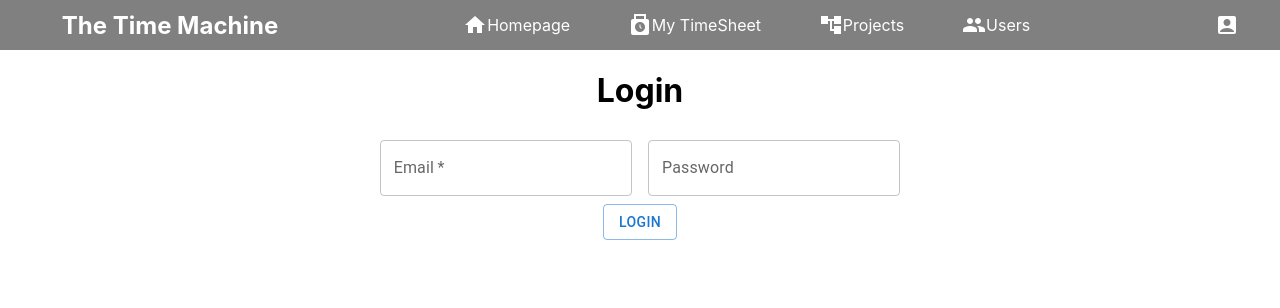
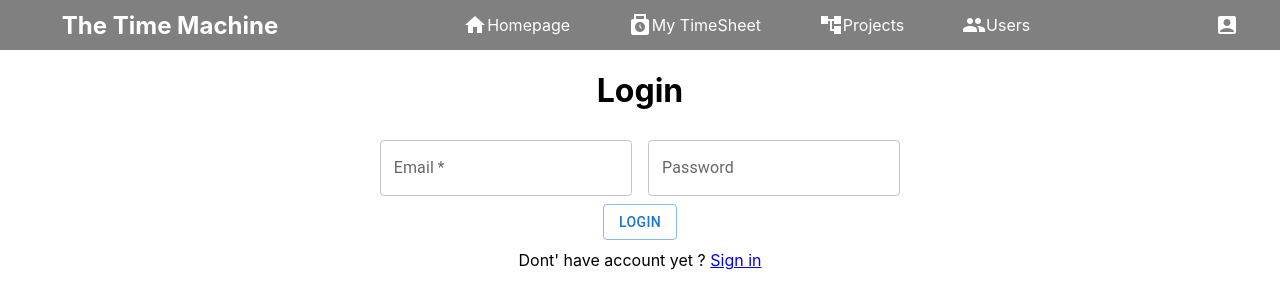
Before and after one commit to TRegourd/MERN-Time_Project, a React (Create React App) app: page /login in a window 1280 px wide. Shown: the top 308 px of the page. Built offline with nearby package versions, Linux system fonts and the light colour scheme.

Commit message:
add links to navigate from login to signin

```diff
--- a/src/pages/Login.jsx
+++ b/src/pages/Login.jsx
@@ -4,7 +4,7 @@ import TextField from "@mui/material/TextField";
 import { Button } from "@mui/material";
 import services from "../services";
 import { useState } from "react";
-import { useNavigate } from "react-router-dom";
+import { useNavigate, Link } from "react-router-dom";
 
 export default function Login({ logged, setLogged }) {
   const [body, setBody] = useState({
@@ -71,6 +71,10 @@ export default function Login({ logged, setLogged }) {
       <Button type="submit" variant="outlined">
         Login
       </Button>
+      <br />
+      <div className="signinToLoginLink" style={{ marginTop: "10px" }}>
+        Dont' have account yet ? <Link to="/signin">{"Sign in"}</Link>
+      </div>
     </Box>
   );
 }
--- a/src/pages/Signin.jsx
+++ b/src/pages/Signin.jsx
@@ -4,7 +4,7 @@ import TextField from "@mui/material/TextField";
 import { Button } from "@mui/material";
 import services from "../services";
 import { useState } from "react";
-import { useNavigate } from "react-router-dom";
+import { useNavigate, Link } from "react-router-dom";
 
 export default function Signin() {
   const [body, setBody] = useState({
@@ -94,6 +94,10 @@ export default function Signin() {
       <Button type="submit" variant="outlined">
         Sign In
       </Button>
+      <br />
+      <div className="signinToLoginLink" style={{ marginTop: "10px" }}>
+        Already have an account ? <Link to="/login">{"LogIn"}</Link>
+      </div>
     </Box>
   );
 }
```
